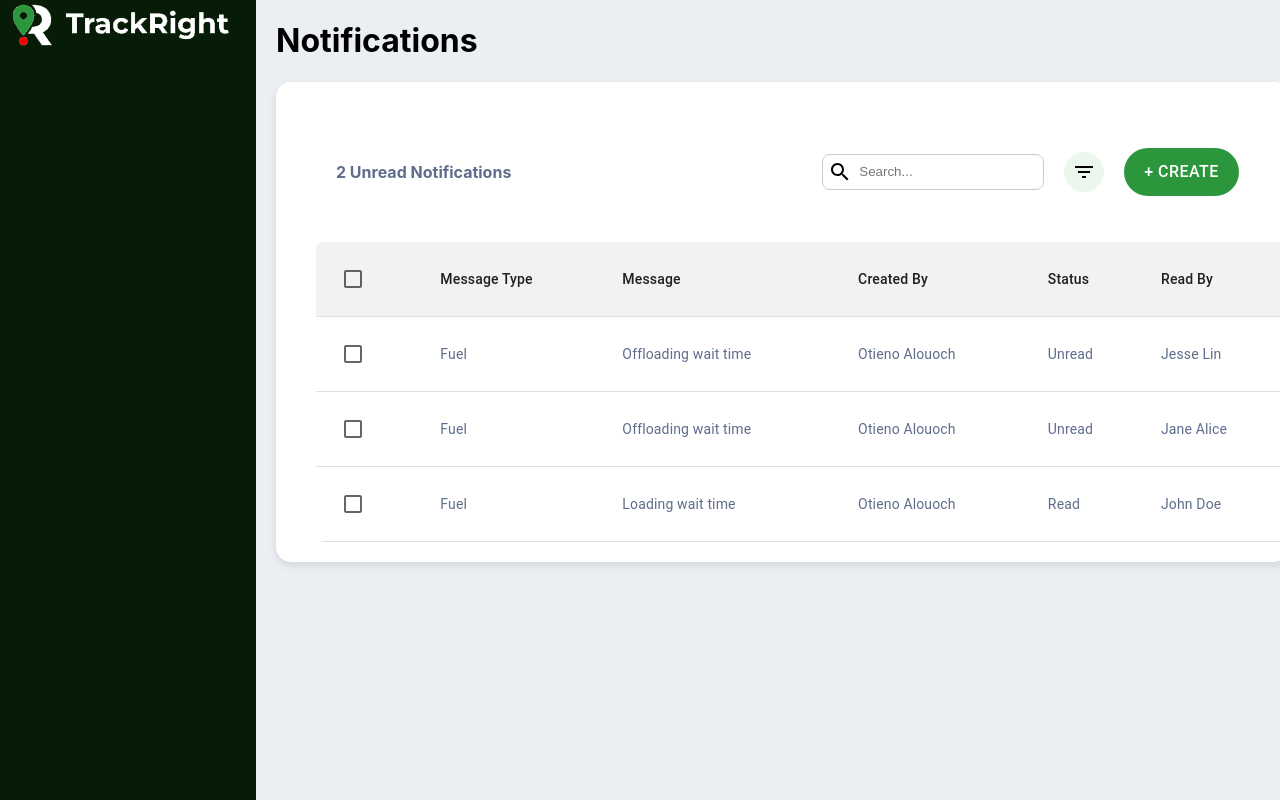
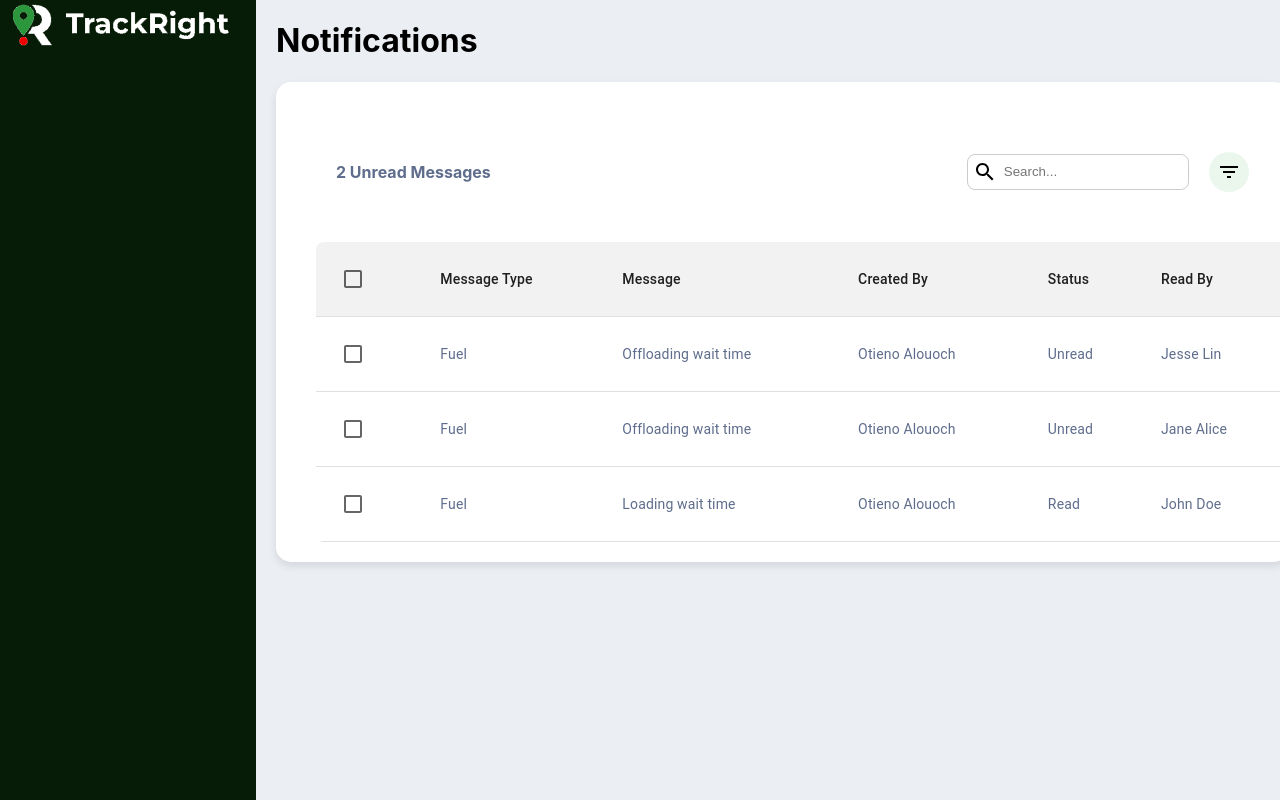
Before and after one commit to Donaldson222/notifications-page, a React (Create React App) app: page / in a window 1280 px wide. Built offline with nearby package versions, Linux system fonts and the light colour scheme.

Commit message:
search input fixed

```diff
--- a/src/App.js
+++ b/src/App.js
@@ -1,15 +1,29 @@
-import React from 'react';
+import React, { useState } from 'react';
 import Navbar from './Components/Navbar/Navbar';
 import MessageTable from './Components/MessageTable/MessageTable';
 import Buttons from './Components/Buttons/Buttons';
 
+const data = [
+    { messageType: "Fuel", message: "Offloading wait time", createdBy: "Otieno Alouoch", status: "Unread", readBy: "Jesse Lin" },
+    { messageType: "Fuel", message: "Offloading wait time", createdBy: "Otieno Alouoch", status: "Unread", readBy: "Jane Alice" },
+    { messageType: "Fuel", message: "Loading wait time", createdBy: "Otieno Alouoch", status: "Read", readBy: "John Doe" },
+];
+
 const App = () => {
+    const [searchTerm, setSearchTerm] = useState('');
+
+
+    const unreadCount = data.filter(row => row.status === "Unread").length;
+
     return (
-        <div style={{ display: 'flex', backgroundColor: '#EBEEF3', minHeight: '100vh', maxWidth: 'calc(100%)'}}>
+        <div style={{ display: 'flex', backgroundColor: '#EBEEF3', minHeight: '100vh', width: '100%' }}>
             <Navbar />
-            <div style={{ width: '80%' }}>
+            <div style={{ flexGrow: 1 }}>
 
-                <h1 style={{ color: 'black', display: 'inline-block', marginLeft: '20px' }}>Notifications</h1>
+
+                <h1 style={{ color: 'black', marginLeft: '20px' }}>Notifications</h1>
+
+
                 <div style={{
                     width: '95%',
                     margin: 'auto',
@@ -19,8 +33,11 @@ const App = () => {
                     padding: '20px',
                     boxShadow: '0 4px 8px rgba(0, 0, 0, 0.1)'
                 }}>
-                <Buttons />
-                <MessageTable />
+
+                    <Buttons searchTerm={searchTerm} setSearchTerm={setSearchTerm} unreadCount={unreadCount} />
+
+
+                    <MessageTable searchTerm={searchTerm} />
                 </div>
             </div>
         </div>
--- a/src/Components/Buttons/Buttons.jsx
+++ b/src/Components/Buttons/Buttons.jsx
@@ -1,25 +1,17 @@
-import React, { useState } from 'react';
-import { data } from '../MessageTable';
+import React from 'react';
 import SearchIcon from '@mui/icons-material/Search';
 import FilterListIcon from '@mui/icons-material/FilterList';
 import Button from '@mui/material/Button';
 
-const Buttons = () => {
-    const [searchTerm, setSearchTerm] = useState('');
-    const unreadNotifications = data.filter(record => record.status === "Unread").length;
+const Buttons = ({ searchTerm, setSearchTerm, unreadCount }) => {
+    return (
+        <div style={{display: 'flex', justifyContent: 'space-between', alignItems: 'center', backgroundColor: 'white', borderRadius: '8px', overflow: 'hidden', marginTop: '20px', marginLeft: '20px', marginRight: '20px', height: '100px' }}>
 
-    const handleSearchChange = (event) => {
-        setSearchTerm(event.target.value);
-    };
 
-    const handleFilter = () => {
-        // add filter functionality
-        console.log("Filter applied with term:", searchTerm);
-    };
+            <h4 style={{ marginLeft: '20px', color: '#5F6D8C' }}>
+                {unreadCount} Unread Messages
+            </h4>
 
-    return (
-        <div style={{display: 'flex', justifyContent: 'space-between', alignItems: 'center',backgroundColor: 'white', borderRadius: '8px', overflow: 'hidden', marginTop: '20px', marginLeft: '20px', marginRight: '20px', height: '100px' }}>
-            <h4 style={{ marginLeft: '20px', color: '#5F6D8C' }}> {unreadNotifications} Unread Notifications</h4>
             <div style={{ display: 'flex', alignItems: 'center' }}>
                 <div style={{ display: 'flex', alignItems: 'center', border: '1px solid #ccc', borderRadius: '8px', padding: '5px', marginLeft: '20px', marginRight: '20px' }}>
                     <SearchIcon />
@@ -27,25 +19,12 @@ const Buttons = () => {
                         type="text"
                         placeholder="Search..."
                         value={searchTerm}
-                        onChange={handleSearchChange}
+                        onChange={(e) => setSearchTerm(e.target.value)}
                         style={{ border: 'none', outline: 'none', marginLeft: '5px' }}
                     />
                 </div>
-                <Button onClick={handleFilter} style={{ backgroundColor: '#EBF7ED',
-        color: 'black',
-        borderRadius: '50%',
-        width: '40px',
-        height: '40px',
-        minWidth: '40px',
-        display: 'flex',
-        alignItems: 'center',
-        justifyContent: 'center',
-        cursor: 'pointer',
-        transition: 'background-color 0.3s'  }}>
+                <Button style={{ backgroundColor: '#EBF7ED', color: 'black', borderRadius: '50%', width: '40px', height: '40px', minWidth: '40px', display: 'flex', alignItems: 'center', justifyContent: 'center', cursor: 'pointer', transition: 'background-color 0.3s' }}>
                     <FilterListIcon />
-                </Button>
-                <Button style={{ backgroundColor: '#2c963d', color: 'rgb(255, 255, 255)', border: 'none', padding: '10px 20px', textAlign: 'center', display: 'inline-block', fontSize: '16px', margin: '10px', cursor: 'pointer', borderRadius: '35px', transition: 'background-color 0.3s', marginLeft: '20px' }}>
-                    + Create
                 </Button>
             </div>
         </div>
--- a/src/Components/MessageTable/MessageTable.jsx
+++ b/src/Components/MessageTable/MessageTable.jsx
@@ -2,36 +2,20 @@ import React, { useState } from 'react';
 import { Table, TableBody, TableCell, TableContainer, TableHead, TableRow, Checkbox } from '@mui/material';
 
 const data = [
-  {
-    messageType: "Fuel",
-    message: "Offloading wait time",
-    createdBy: "Otieno Alouoch",
-    status: "Unread",
-    readBy: "Jesse Lin",
-  },
-  {
-    messageType: "Fuel",
-    message: "Offloading wait time",
-    createdBy: "Otieno Alouoch",
-    status: "Unread",
-    readBy: "Jane Alice",
-  },
-  {
-    messageType: "Fuel",
-    message: "Loading wait time",
-    createdBy: "Otieno Alouoch",
-    status: "Read",
-    readBy: "John Doe",
-  },
+  { messageType: "Fuel", message: "Offloading wait time", createdBy: "Otieno Alouoch", status: "Unread", readBy: "Jesse Lin" },
+  { messageType: "Fuel", message: "Offloading wait time", createdBy: "Otieno Alouoch", status: "Unread", readBy: "Jane Alice" },
+  { messageType: "Fuel", message: "Loading wait time", createdBy: "Otieno Alouoch", status: "Read", readBy: "John Doe" },
 ];
 
-const MessageTable = () => {
+const MessageTable = ({ searchTerm }) => {
     const [selected, setSelected] = useState(Array(data.length).fill(false));
+
 
     const handleSelectAll = (event) => {
         const newSelected = Array(data.length).fill(event.target.checked);
         setSelected(newSelected);
     };
+
 
     const handleSelectRow = (index) => {
         const newSelected = [...selected];
@@ -39,13 +23,22 @@ const MessageTable = () => {
         setSelected(newSelected);
     };
 
+
+    const filteredData = data.filter(row =>
+        row.messageType.toLowerCase().includes(searchTerm.toLowerCase()) ||
+        row.message.toLowerCase().includes(searchTerm.toLowerCase()) ||
+        row.createdBy.toLowerCase().includes(searchTerm.toLowerCase()) ||
+        row.status.toLowerCase().includes(searchTerm.toLowerCase()) ||
+        row.readBy.toLowerCase().includes(searchTerm.toLowerCase())
+    );
+
     return (
         <TableContainer style={{ backgroundColor: 'white', borderRadius: '8px', overflow: 'hidden', marginTop: '20px', marginLeft: '20px', marginRight: '20px' }}>
             <Table>
                 <TableHead>
                     <TableRow style={{ backgroundColor: '#F2F2F2' }}>
                         <TableCell>
-                            <Checkbox checked={selected.every(Boolean)} onChange={handleSelectAll} /> {/* Header checkbox */}
+                            <Checkbox checked={selected.every(Boolean)} onChange={handleSelectAll} />
                         </TableCell>
                         <TableCell>Message Type</TableCell>
                         <TableCell>Message</TableCell>
@@ -55,10 +48,11 @@ const MessageTable = () => {
                     </TableRow>
                 </TableHead>
                 <TableBody>
-                    {data.map((row, index) => (
+                    {filteredData.length > 0 ? (
+                        filteredData.map((row, index) => (
                             <TableRow key={index}>
                                 <TableCell>
-                                <Checkbox checked={selected[index]} onChange={() => handleSelectRow(index)} /> {/* Row checkbox */}
+                                    <Checkbox checked={selected[index]} onChange={() => handleSelectRow(index)} />
                                 </TableCell>
                                 <TableCell style={{ color: '#5F6D8C' }}>{row.messageType}</TableCell>
                                 <TableCell style={{ color: '#5F6D8C' }}>{row.message}</TableCell>
@@ -66,7 +60,14 @@ const MessageTable = () => {
                                 <TableCell style={{ color: '#5F6D8C' }}>{row.status}</TableCell>
                                 <TableCell style={{ color: '#5F6D8C' }}>{row.readBy}</TableCell>
                             </TableRow>
-                    ))}
+                        ))
+                    ) : (
+                        <TableRow>
+                            <TableCell colSpan={6} style={{ textAlign: 'center', color: 'gray' }}>
+                                No messages found.
+                            </TableCell>
+                        </TableRow>
+                    )}
                 </TableBody>
             </Table>
         </TableContainer>
```
Lines whose indentation alone changed are shown as unchanged.
